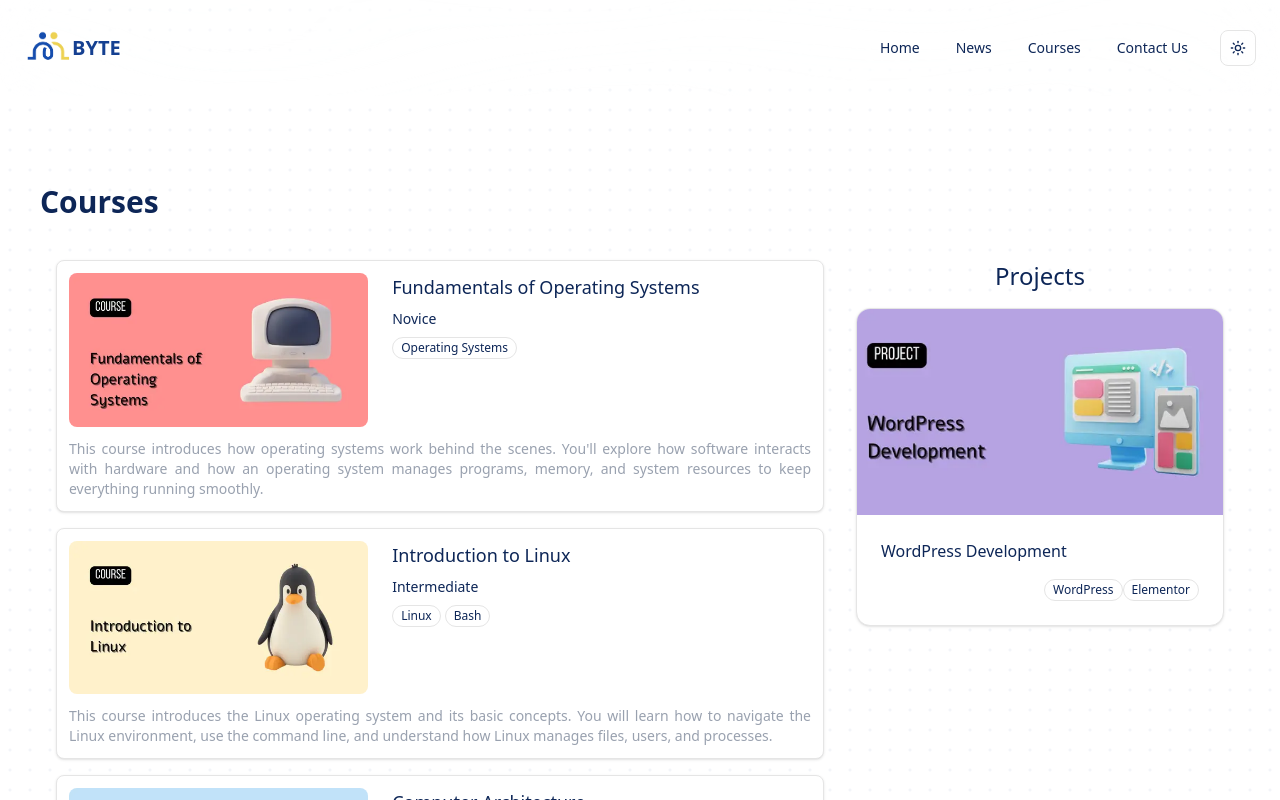
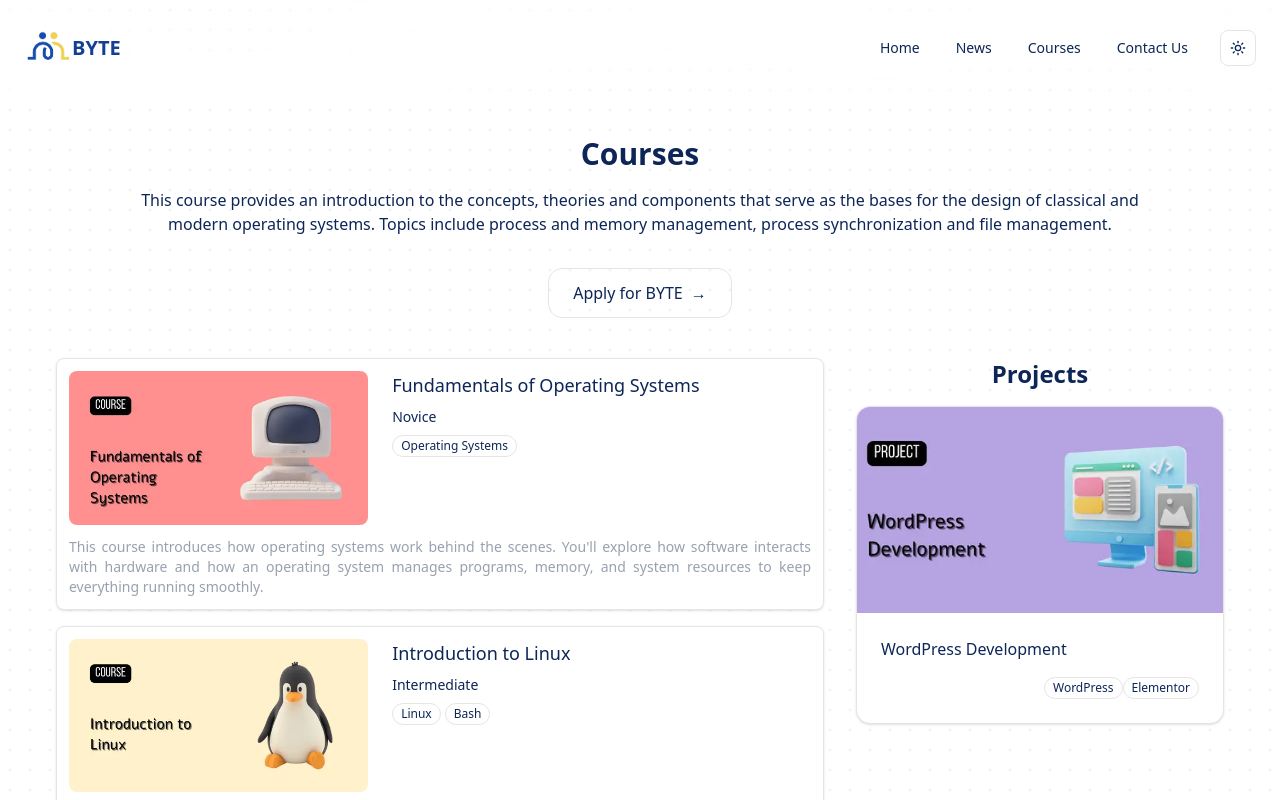
Before and after one commit to drei-404/project-byte, a Next.js app: page /courses in a window 1280 px wide. Shown: the top 800 px of the page. Built offline with nearby package versions, Linux system fonts and the light colour scheme.

Commit message:
feat: add application for byte button and link to home page contact

```diff
--- a/app/(public)/courses/page.tsx
+++ b/app/(public)/courses/page.tsx
@@ -1,3 +1,4 @@
+import Link from "next/link";
 import CourseCard from "./partials/course-card";
 import { ProjectCard } from "./partials/project-card";
 import { Badge } from "@/components/ui/badge";
@@ -5,9 +6,26 @@ import { Badge } from "@/components/ui/badge";
 export default function page() {
   return (
     <>
-      <div className="relative mx-auto my-10 flex max-w-300 flex-col items-start justify-center gap-10 py-12 ">
-        <div>
-          <h1 className="text-3xl font-bold">Courses</h1>
+      <div className="relative mx-auto my-10 flex max-w-300 flex-col items-start justify-center gap-10 pb-12 ">
+        <div className="flex flex-col items-center gap-8 w-full">
+          <div className="flex flex-col text-center gap-4">
+            <h1 className="text-3xl font-bold">Courses</h1>
+            <p className="px-20">
+              This course provides an introduction to the concepts, theories and
+              components that serve as the bases for the design of classical and
+              modern operating systems. Topics include process and memory
+              management, process synchronization and file management.
+            </p>
+          </div>
+          <Link
+            href="/#footer"
+            className="group inline-flex items-center gap-2 rounded-xl border px-6 py-3 w-fit font-medium transition-all hover:-translate-y-0.5"
+          >
+            Apply for BYTE
+            <span className="transition-transform group-hover:translate-x-1">
+              →
+            </span>
+          </Link>
         </div>
         <div className="container grid grid-cols-3 w-full">
           {/* Courses */}
@@ -17,7 +35,7 @@ export default function page() {
 
           {/* Projects */}
           <div className="container col-span-1 flex flex-col px-4 gap-4 items-center">
-            <h1 className="text-2xl">Projects</h1>
+            <h1 className="text-2xl font-bold">Projects</h1>
             <ProjectCard />
           </div>
         </div>
```
